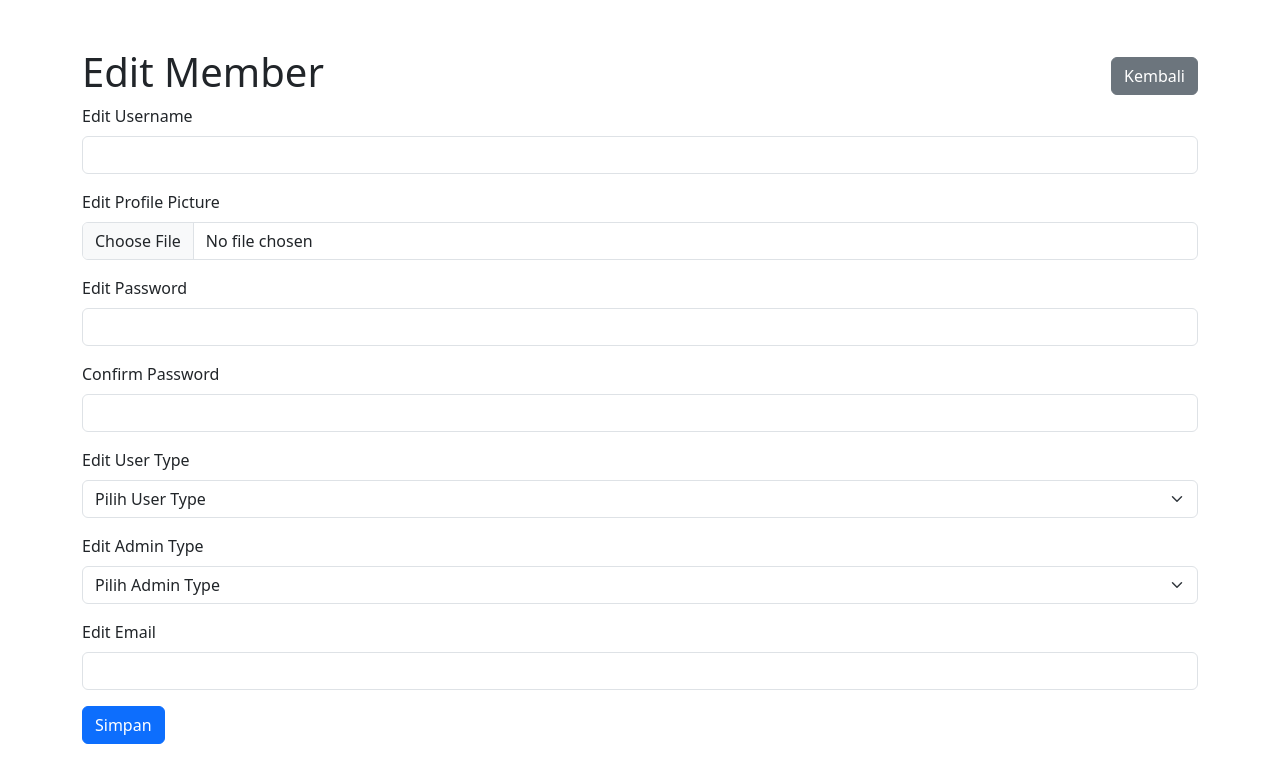
After one commit to SicBell/Project_Tekweb, a PHP site: page /edit_member.php in a window 1280 px wide. The commit adds this page. Shown: the top 783 px of the page. Run offline with PHP 8.4, Linux system fonts and the light colour scheme; a user stored in the database is signed in; some web fonts are replaced.

Commit message:
Admin member page (done)

```diff
--- a/Admin_page.php
+++ b/Admin_page.php
@@ -136,6 +136,12 @@ if ($mysqli->connect_error) {
 <body>
     <div class="container">
         <div class="row mt-5">
+            <form class="d-flex" role="search" action="search_book.php" method="GET">
+                <input class="form-control me-2" type="search" placeholder="Search by Title" aria-label="Search"
+                    name="search_query">
+                <button class="btn btn-outline-success" type="submit">Search</button>
+            </form>
+
             <div class="col-12 d-flex flex-row justify-content-between">
                 <h1>Daftar Buku</h1>
                 <span class="d-flex align-items-center"><a class="btn btn-primary" href="./add_book.php">Tambah
--- a/delete_member.php
+++ b/delete_member.php
@@ -21,7 +21,7 @@ if ($mysqli->connect_error) {
 }
 
 // Prepare and execute the SQL statement to delete the book
-$sql = "DELETE FROM accounts WHERE id = ?";
+$sql = "DELETE FROM accounts WHERE Id = ?";
 $stmt = $mysqli->prepare($sql);
 
 if ($stmt) {
--- /dev/null
+++ b/edit_member.php
@@ -0,0 +1,160 @@
+<?php
+session_start();
+require "db_connect.php";
+$user = null;
+
+// Function to get book details by ID
+function getUserDetails($mysqli, $userId)
+{
+    $stmt = $mysqli->prepare("SELECT * FROM accounts WHERE Id = ?");
+    $stmt->bind_param('i', $userId);
+    $stmt->execute();
+    $result = $stmt->get_result();
+
+    $userDetails = null;
+    if ($result->num_rows > 0) {
+        $userDetails = $result->fetch_assoc();
+    }
+
+    $stmt->close();
+
+    return $userDetails;
+}
+
+$err_msg = "";
+
+// Check if the book id is provided in the URL
+if (count($_GET) > 0 && isset($_GET['id'])) {
+    $userId = $_GET['id'];
+    $user = getUserDetails($mysqli, $userId);
+}
+
+// Check if the form is submitted and the book ID is set
+if (count($_POST) > 0 && isset($user['Id'])) {
+    if ($_POST['password'] !== $_POST['cpass']) {
+        $err_msg = "Mohon ulangi input passwordnya";
+    } else {
+        $username = $_POST['username'];
+        $profilePicture = $_POST['pp'];
+        $password = $_POST['password'];
+        $user_type = isset($_POST['user_type']) ? $_POST['user_type'] : "";
+        $admin_type = isset($_POST['admin_type']) ? $_POST['admin_type'] : "";
+
+        $stmt;
+        // Handle image upload
+        if (isset($_FILES['pp']) && $_FILES['pp']['error'] === 0) {
+            $upload_dir = "img/";
+            $newImageName = $username . '.' . pathinfo($_FILES['pp']['name'], PATHINFO_EXTENSION);
+
+            move_uploaded_file($_FILES['pp']['tmp_name'], $upload_dir . $newImageName);
+            if ($user_type == "") {
+                $stmt = $mysqli->prepare("UPDATE accounts SET username=?, profile_pic=?, password=? WHERE id=?");
+                $stmt->bind_param("sssi", $username, $newImageName, $password, $user['Id']);
+            } else {
+                $stmt = $mysqli->prepare("UPDATE accounts SET username=?, profile_pic=?, password=?, user_type=?, admin_type=? WHERE id=?");
+                $stmt->bind_param("sssssi", $username, $newImageName, $password, $user_type, $admin_type, $user['Id']);
+            }
+        } else {
+            if ($user_type == "" || $admin_type == "") {
+                $stmt = $mysqli->prepare("UPDATE accounts SET username=?, password=? WHERE id=?");
+                $stmt->bind_param("ssi", $username, $password, $user['Id']);
+            } else {
+                $stmt = $mysqli->prepare("UPDATE accounts SET username=?, password=?, user_type=?, admin_type=? WHERE id=?");
+                $stmt->bind_param("ssssi", $username, $password, $user_type, $admin_type, $user['Id']);
+            }
+        }
+
+        $res = $stmt->execute();
+
+        if ($res) {
+            $_SESSION['msg'] = "Berhasil update data.";
+            header("Location: Admin_Member.php");
+            exit;
+        } else {
+            $err_msg = "Gagal mengupdate data: " . $stmt->error;
+        }
+        $stmt->close();
+    }
+}
+?>
+
+<!DOCTYPE html>
+<html lang="en">
+
+<head>
+    <meta charset="UTF-8">
+    <meta name="viewport" content="width=device-width, initial-scale=1.0">
+    <title>Ubah Buku</title>
+    <link href="https://cdn.jsdelivr.net/npm/bootstrap@5.3.2/dist/css/bootstrap.min.css" rel="stylesheet"
+        integrity="sha384-T3c6CoIi6uLrA9TneNEoa7RxnatzjcDSCmG1MXxSR1GAsXEV/Dwwykc2MPK8M2HN" crossorigin="anonymous">
+    <link rel="stylesheet" href="css/index.css">
+</head>
+
+<body>
+    <div class="container">
+        <div class="row mt-5">
+            <div class="col-12 d-flex flex-row justify-content-between">
+                <h1>Edit Member</h1>
+                <span class="d-flex align-items-center"><a class="btn btn-secondary"
+                        href="./Admin_member.php">Kembali</a></span>
+            </div>
+            <div class="col-12">
+                <?php if ($err_msg != "") { ?>
+                    <div class="alert alert-warning" role="alert">
+                        <?php echo $err_msg;
+                        $err_msg = "";
+                        ?>
+                    </div>
+                <?php } ?>
+                <form method="post" enctype="multipart/form-data">
+                    <div class="mb-3">
+                        <label class="form-label" for="uname">Edit Username</label>
+                        <input type="text" class="form-control" id="uname" name="username"
+                            value="<?php echo $user ? htmlspecialchars($user['username']) : ''; ?>">
+                    </div>
+                    <div class="mb-3">
+                        <label class="form-label" for="PP">Edit Profile Picture</label>
+                        <input type="file" class="form-control" id="PP" name="pp" accept=".jpg, .jpeg, .png">
+                    </div>
+                    <div class="mb-3">
+                        <label class="form-label">Edit Password</label>
+                        <input type="password" class="form-control" name="password">
+                    </div>
+                    <div class="mb-3">
+                        <label class="form-label">Confirm Password</label>
+                        <input type="password" class="form-control" name="cpass">
+                    </div>
+                    <?php if ($_SESSION['user_type'] == 'admin' && $_SESSION['admin_type'] == 'super') { ?>
+                        <div class="mb-3">
+                            <label class="form-label" for="u_type">Edit User Type</label>
+                            <select id="u_type" name="user_type" class="form-select" aria-label="Default select example">
+                                <option value="<?php echo $user ? htmlspecialchars($user['user_type']) : ''; ?>">Pilih User
+                                    Type</option>
+                                <option value="user">User/Member</option>
+                                <option value="admin">Admin/Pengelola</option>
+                            </select>
+                        </div>
+                        <div class="mb-3">
+                            <label class="form-label" for="u_type">Edit Admin Type</label>
+                            <select id="u_type" name="admin_type" class="form-select" aria-label="Default select example">
+                                <option value="<?php echo $user ? htmlspecialchars($user['admin_type']) : ''; ?>" selected>
+                                    Pilih Admin Type</option>
+                                <option value="super">Super Admin</option>
+                                <option value="book">Book Admin</option>
+                                <option value="member">Member/User Admin</option>
+                            </select>
+                        </div>
+                    <?php } ?>
+                    <div class="mb-3">
+                        <label class="form-label">Edit Email</label>
+                        <input type="text" class="form-control" name="email"
+                            value="<?php echo $user ? htmlspecialchars($user['email']) : ''; ?>">
+                    </div>
+                    <button type="submit" class="btn btn-primary">Simpan</button>
+                </form>
+            </div>
+        </div>
+    </div>
+</body>
+
+</html>
--- a/search_book.php
+++ b/search_book.php
@@ -60,7 +60,7 @@ $result = $mysqli->query($query);
                             <td>
                                 <?php
                                 $gambarPath = 'img/' . $row['gambar'];
-                                echo "<img src='$gambarPath' alt='Book Image' style='max-width: 100px; max-height: 100px;' onclick='displayEnlargedImg(\"$gambarPath\")'>";
+                                echo "<img src='$gambarPath' alt='Book Image' style='max-width: 100px; max-height: 100px;' id='profile_user' onclick='displayEnlargedImg(\"$gambarPath\")'>";
                                 ?>
                             </td>
                             <td><?php echo $row['book_status']; ?></td>
--- a/showBooks.php
+++ b/showBooks.php
@@ -5,7 +5,7 @@ if (isset($_POST['input'])) {
 
     $input = $_POST['input'];
 
-    $query = "SELECT * FROM books WHERE title LIKE '{$input}%' OR pengarang LIKE '{$input}%' OR tahun_terbit LIKE '%{$input}%'
+    $query = "SELECT * FROM books WHERE title LIKE '%{$input}%' OR pengarang LIKE '%{$input}%' OR tahun_terbit LIKE '%{$input}%'
         OR genre LIKE '{$input}%' OR book_status = '{$input}';";
 
     $result = mysqli_query($mysqli, $query);
@@ -65,7 +65,7 @@ if (isset($_POST['inputButton'])) {
 
     $input = $_POST['inputButton'];
 
-    $query = "SELECT * FROM books WHERE title LIKE '{$input}%' OR pengarang LIKE '{$input}%' OR tahun_terbit LIKE '%{$input}%'
+    $query = "SELECT * FROM books WHERE title LIKE '%{$input}%' OR pengarang LIKE '%{$input}%' OR tahun_terbit LIKE '%{$input}%'
         OR genre LIKE '{$input}%' OR book_status = '{$input}';";
 
     $result = mysqli_query($mysqli, $query);
```
Also changed, not shown: Admin_Member.php (+58 -18 lines), header.php (+2 -5 lines), search_user.php (+32 -27 lines), img/Joyce.jpg (added), img/Kevin.png (added).
